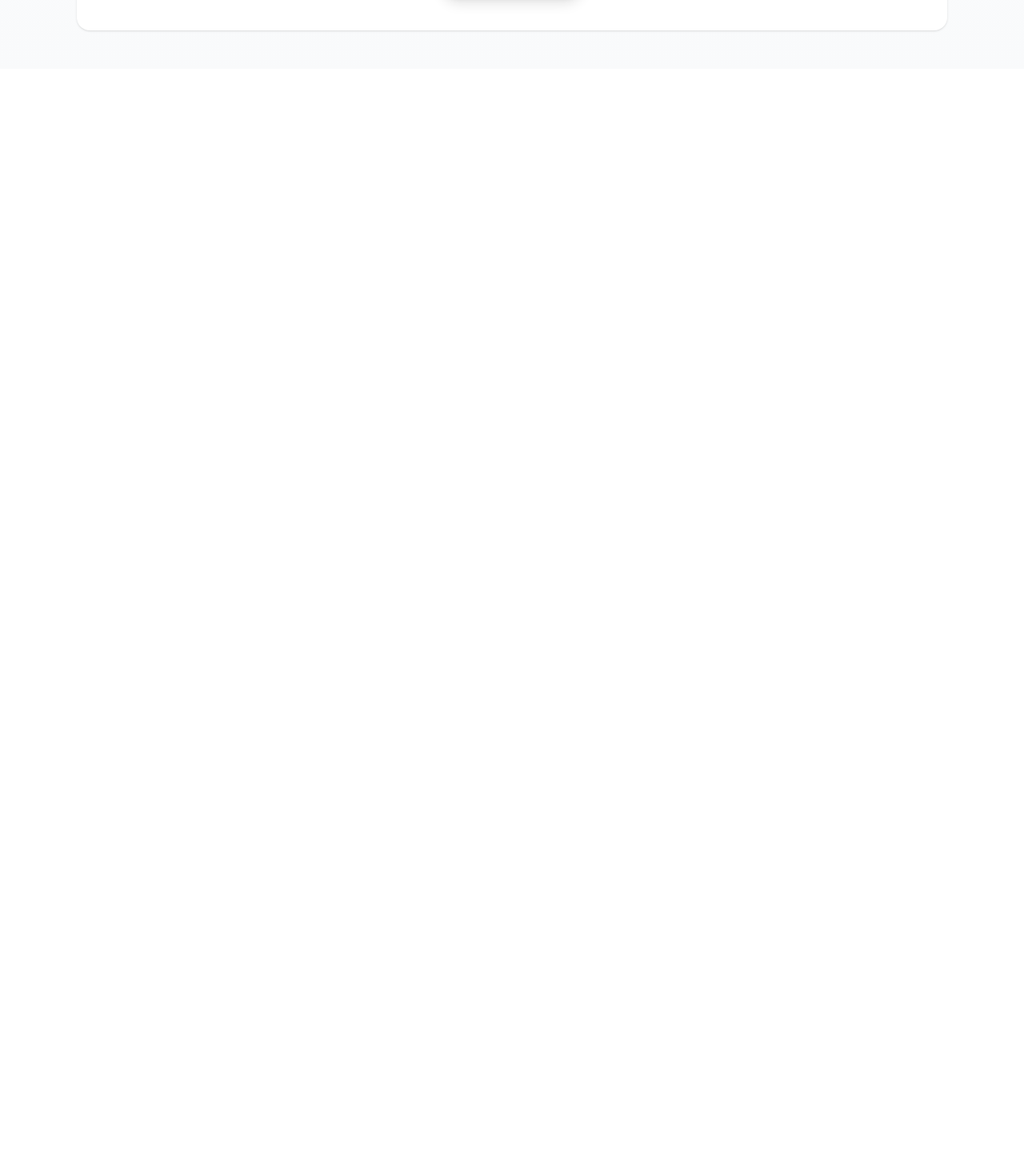
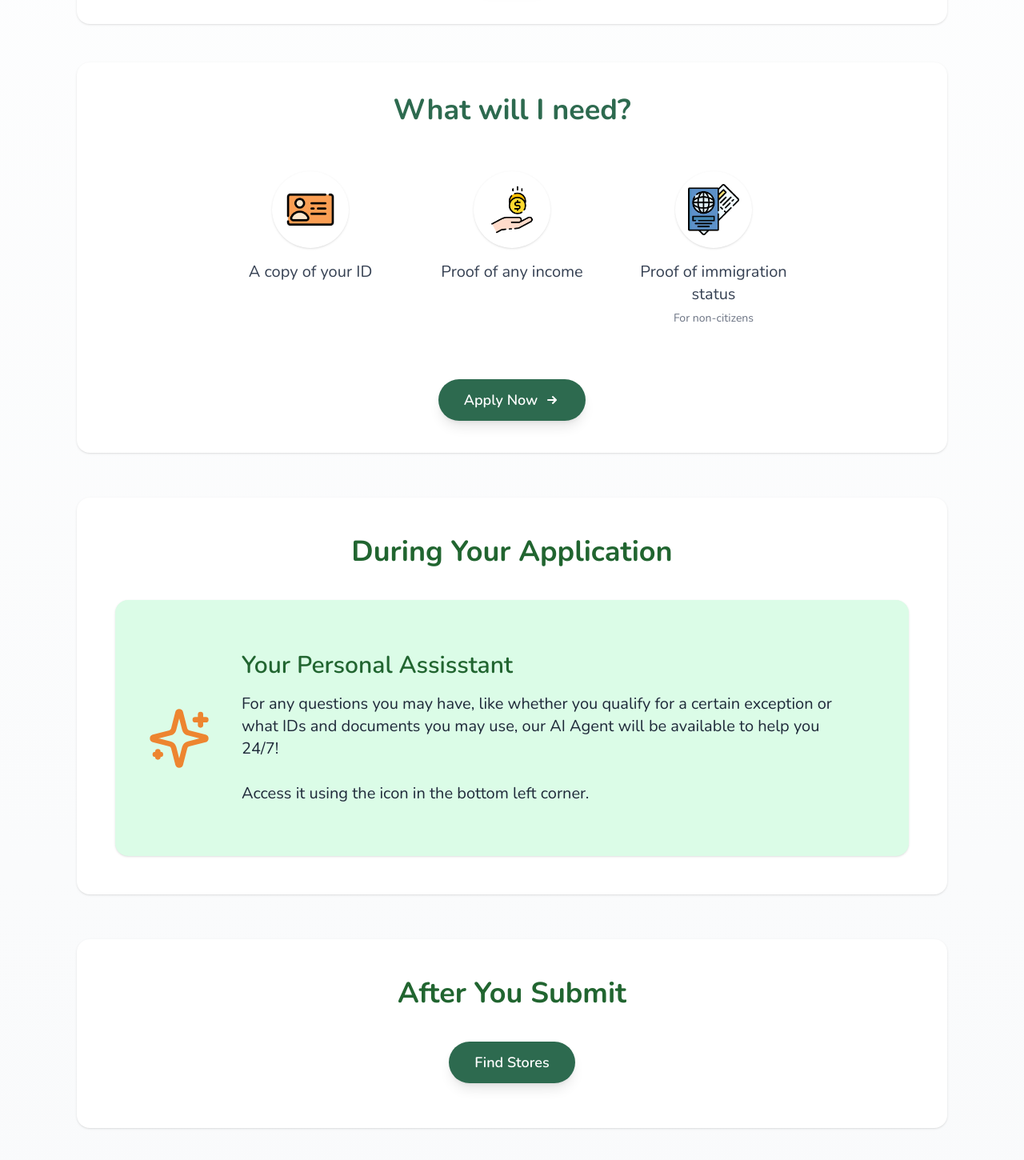
Before and after one commit to Roseline-Projects/Food_Design_Challenge, a React (Vite) app in the folder frontend/: page /application in a window 1280 px wide. Shown: the part 938-2388 px from the top of the page at 80% size. Before the commit the page ends 1024 px from the top, so only its background shows below. Built offline with nearby package versions, Linux system fonts and the light colour scheme.

Commit message:
app page progress - no animations yet. added a few more sections, some css tweaks. mostly responsive, might have missed something

```diff
--- a/frontend/src/components/ApplicationPage.jsx
+++ b/frontend/src/components/ApplicationPage.jsx
@@ -1,7 +1,104 @@
+import { LuSparkles } from "react-icons/lu";
+import { IconContext } from "react-icons/lib";
+import { Link } from "react-router"
+import { stepCardInfo } from "../constants/TextConstants";
+
+//<svg className="block" xmlns="http://www.w3.org/2000/svg" viewBox="0 0 1440 319"><path fill="#0099ff" fill-opacity="1" d="M0,320L48,314.7C96,309,192,299,288,288C384,277,480,267,576,272C672,277,768,299,864,288C960,277,1056,235,1152,224C1248,213,1344,235,1392,245.3L1440,256L1440,0L1392,0C1344,0,1248,0,1152,0C1056,0,960,0,864,0C768,0,672,0,576,0C480,0,384,0,288,0C192,0,96,0,48,0L0,0Z"></path></svg>
+
+//Page Header
+const Header = () => {
+  return(
+    <div className="pt-12 bg-orange-300">
+      <div className="relative bg-orange-300 pb-6 lg:pb-0">
+        <h1 className="lg:absolute top-18 left-0 pl-18 px-12 text-7xl font-bold">Let's Get Started</h1>
+        <svg className="hidden lg:block" xmlns="http://www.w3.org/2000/svg" viewBox="0 0 1440 319"><path fill="#fff" fill-opacity="1" d="M0,288L80,282.7C160,277,320,267,480,240C640,213,800,171,960,160C1120,149,1280,171,1360,181.3L1440,192L1440,320L1360,320C1280,320,1120,320,960,320C800,320,640,320,480,320C320,320,160,320,80,320L0,320Z"></path></svg>
+        {/* <svg className="block" xmlns="http://www.w3.org/2000/svg" viewBox="0 0 1440 319"><path fill="#fff" fill-opacity="1" d="M0,256L48,256C96,256,192,256,288,245.3C384,235,480,213,576,213.3C672,213,768,235,864,256C960,277,1056,299,1152,282.7C1248,267,1344,213,1392,186.7L1440,160L1440,320L1392,320C1344,320,1248,320,1152,320C1056,320,960,320,864,320C768,320,672,320,576,320C480,320,384,320,288,320C192,320,96,320,48,320L0,320Z"></path></svg> */}
+      </div>
+    </div>
+  )
+}
+
+//=====================================================================================================================================
+//During Your Application Section
+const DuringSection = () => {
+  return(
+    <section className="bg-white shadow-sm p-12 my-14 rounded-2xl">
+      <h3 className="text-2xl sm:text-4xl text-dark-green font-bold text-center mb-10">During Your Application</h3>
+      <div className="bg-green-100 rounded-2xl px-10 py-16 flex items-center gap-10 shadow-sm">
+        <div className="size-[54px] rounded-full">
+          <IconContext.Provider value={{color: '#ED8530', size:'5rem'}}>
+            <LuSparkles />
+          </IconContext.Provider>
+        </div>
+        <div className="px-6 ">
+          <h3 className="text-3xl text-dark-green font-semibold mb-4">Your Personal Assisstant</h3>
+          <p className="text-xl font-light">
+            For any questions you may have, like whether you qualify for a certain exception or what IDs and documents you may use, our AI Agent will be available to help you 24/7!
+            <br/>
+            <br/>
+            <b>Access it using the icon in the bottom left corner.</b>
+            </p>
+        </div>
+      </div>
+    </section>
+  )
+}
+
+//=====================================================================================================================================
+//Displays the numbered cards at the After App section
+const StepCard = ({header, para, number}) => {
+  return (
+    <div className="grid grid-cols-4 items-center p-1 gap-10">
+      <div>
+        <h4 className="text-8xl text-right text-orange mx-6">{number}</h4>
+      </div>
+      <div className="col-span-3 px-2">
+        <h5 className="text-2xl text-dark-green mb-3">{header}</h5>
+        <p className="font-light text-xl">{para}</p>
+      </div>
+    </div>
+  )
+}
+
+//=====================================================================================================================================
+//After Application Section
+const AfterSection = () => {
+  return(
+    <section className="bg-white shadow-sm p-12 my-14 rounded-2xl">
+      <h3 className="text-2xl sm:text-4xl text-dark-green font-bold text-center mb-10">After You Submit</h3>
+      {console.log(Object.entries(stepCardInfo))}
+      <div>
+        <ul className="space-y-10">
+          {
+            Object.entries(stepCardInfo).map((step, index) => (
+              <li key={index}>
+                <StepCard {...step[1]} />
+              </li>
+            ))
+          }
+        </ul>
+      </div>
+      <Link to='/stores' className="block w-fit mx-auto mt-8 mb-2 px-8 py-3 rounded-full bg-[#2D6A4F] hover:bg-[#1B4332] text-white font-semibold shadow-lg hover:shadow-xl transition-all duration-300 text-lg flex items-center space-x-2 transform hover:scale-105">
+        Find Stores
+      </Link>
+    </section>
+  )
+}
+
+//=====================================================================================================================================
+//=====================================================================================================================================
+//Main
+
 const SnapInfoPage = () => {
     return (
-      <div className="bg-gradient-to-b from-white to-gray-50 text-gray-800 px-4 sm:px-6 md:px-8 lg:px-16 xl:px-24 py-12 space-y-16 min-h-screen">
+      <div className="bg-gradient-to-b from-white to-gray-50 text-gray-800 py-12 space-y-16 min-h-screen">
+        <Header />
+
+
+        <div className="px-4 sm:px-6 md:px-8 lg:px-16 xl:px-24">
           <div className="max-w-7xl mx-auto">
+
+
             <section className="bg-white rounded-2xl shadow-sm p-6 sm:p-10">
               <h2 className="text-3xl sm:text-4xl font-bold mb-8 text-center text-[#2D6A4F]">
                 How does it work?
@@ -62,50 +159,54 @@ const SnapInfoPage = () => {
                   </p>
                 </div>
               </div>
+              <button className="block mx-auto mt-6 mb-2 px-8 py-3 rounded-full bg-[#2D6A4F] hover:bg-[#1B4332] text-white font-semibold shadow-lg hover:shadow-xl transition-all duration-300 text-lg flex items-center space-x-2 transform hover:scale-105">Got It</button>
             </section>
 
+
             <section className="bg-white rounded-2xl shadow-sm p-6 sm:p-10 mt-12">
-            <h2 className="text-2xl sm:text-3xl font-bold mb-8 text-center text-[#2D6A4F]">
+              <h2 className="text-3xl sm:text-4xl font-bold mb-8 text-center text-[#2D6A4F]">
                 What will I need?
               </h2>
-            <div className="grid grid-cols-1 sm:grid-cols-2 md:grid-cols-3 gap-6 mb-10">
-              <div className="bg-green-50 p-6 rounded-xl space-y-4 flex flex-col items-center text-center hover:shadow-md transition-all duration-300">
+              <div className="w-3/4 mx-auto">
+                <div className="w-fit mx-auto grid grid-cols-1 md:grid-cols-2 lg:grid-cols-3 mb-10">
+                  <div className="p-6 rounded-xl space-y-4 flex flex-col items-center text-center hover:shadow-md hover:bg-green-50 transition-all duration-300">
                     <div className="bg-white p-4 rounded-full shadow-sm">
                       <img
                         src="/icons/ID.png"
                         alt="ID"
-                    className="w-10 h-10 sm:w-12 sm:h-12"
+                        className="w-10 h-10 sm:w-16 sm:h-16"
                       />
                     </div>
-                <p className="text-base sm:text-lg font-medium text-gray-700">
+                    <p className="text-base sm:text-xl font-medium text-gray-700">
                       A copy of your ID
                     </p>
                   </div>
-              <div className="bg-green-50 p-6 rounded-xl space-y-4 flex flex-col items-center text-center hover:shadow-md transition-all duration-300">
+                  <div className="p-6 rounded-xl space-y-4 flex flex-col items-center text-center hover:shadow-md hover:bg-green-50 transition-all duration-300">
                     <div className="bg-white p-4 rounded-full shadow-sm">
                       <img
                         src="/icons/income.png"
                         alt="Income"
-                    className="w-10 h-10 sm:w-12 sm:h-12"
+                        className="w-10 h-10 sm:w-16 sm:h-16"
                       />
                     </div>
-                <p className="text-base sm:text-lg font-medium text-gray-700">
+                    <p className="text-base sm:text-xl font-medium text-gray-700">
                       Proof of any income
                     </p>
                   </div>
-              <div className="bg-green-50 p-6 rounded-xl space-y-4 flex flex-col items-center text-center hover:shadow-md transition-all duration-300">
+                  <div className="p-6 rounded-xl space-y-4 flex flex-col items-center text-center hover:shadow-md hover:bg-green-50 transition-all duration-300">
                     <div className="bg-white p-4 rounded-full shadow-sm">
                       <img
                         src="/icons/status.png"
                         alt="Immigration"
-                    className="w-10 h-10 sm:w-12 sm:h-12"
+                        className="w-10 h-10 sm:w-16 sm:h-16"
                       />
                     </div>
-                <p className="text-base sm:text-lg font-medium text-gray-700">
+                    <p className="text-base sm:text-xl font-medium text-gray-700">
                       Proof of immigration status
                       <br />
                       <span className="text-sm text-gray-500">For non-citizens</span>
                     </p>
+                  </div>
                 </div>
               </div>
               <div className="flex justify-center">
@@ -126,6 +227,11 @@ const SnapInfoPage = () => {
                 </button>
               </div>
             </section>
+
+            <DuringSection />
+            <AfterSection />
+
+          </div>
         </div>
       </div>
     );
```
Lines whose indentation alone changed are shown as unchanged.
